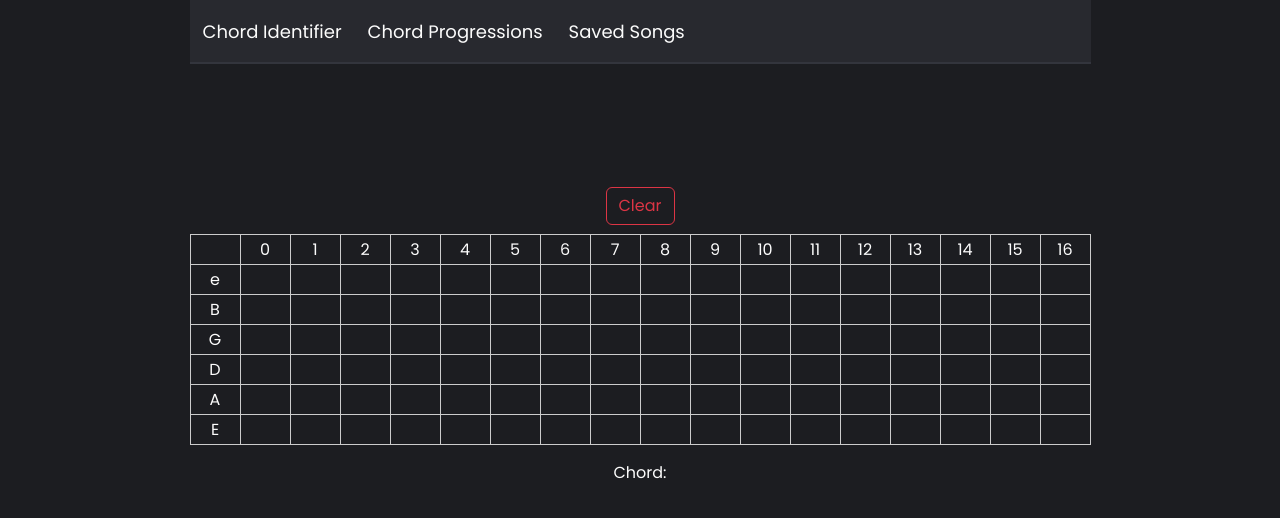
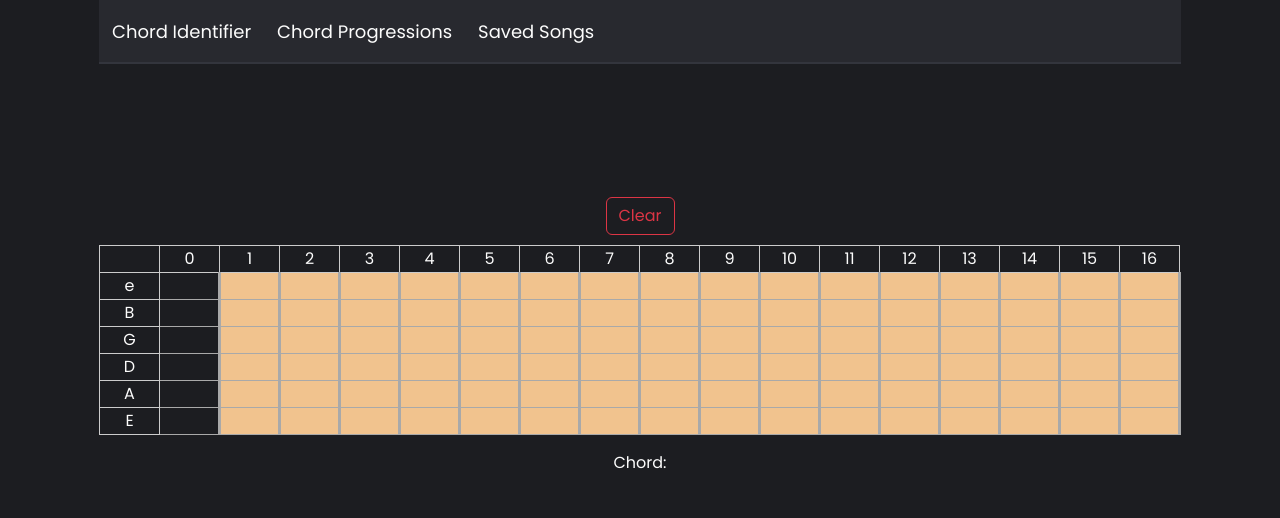
Before and after one commit to lukemcelligott/FretFlow, a React (Vite) app in the folder fretflow/: page /chord-identifier in a window 1280 px wide. Shown: the top 518 px of the page. Built offline with nearby package versions, Linux system fonts and the light colour scheme; no server answers; a web font is replaced by a local one.

Commit message:
more chord id changes

```diff
--- a/fretflow/src/Components/Fretboard.tsx
+++ b/fretflow/src/Components/Fretboard.tsx
@@ -107,8 +107,10 @@ const Fretboard: React.FC<FretboardProps> = ({ strings, numFrets }) => {
                         <tr key={stringIndex}>
                             <td>{string}</td>
                             {[...Array(numFrets)].map((_, fretIndex) => (
-                                <td key={fretIndex} onClick={() => handleCellClick(strings.length - stringIndex - 1, fretIndex)}>
-                                    {gridContent[strings.length - stringIndex - 1][fretIndex]}
+                                <td className={`fret ${fretIndex === 0 ? 'no-background' : ''}`} key={fretIndex} onClick={() => handleCellClick(strings.length - stringIndex - 1, fretIndex)}>
+                                    <div className='note-placed'>
+                                        {gridContent[strings.length - stringIndex - 1][fretIndex]}
+                                    </div>
                                 </td>
                             ))}
                         </tr>
--- a/fretflow/src/Components/styles/Fretboard.css
+++ b/fretflow/src/Components/styles/Fretboard.css
@@ -4,6 +4,13 @@
 
 .chord-text {
     margin-top: 2vh;
+}
+
+.fret {
+    /*border-image: url(/src/assets/images/fret-background.png);*/
+    border-color: #A9A9A9;
+    border-right: 3px solid #A9A9A9;
+    background-color: #F1C38E;
 }
 
 .fretboard-wrapper {
@@ -16,9 +23,19 @@
     color: #FCFCFC;
 }
 
+.no-background {
+    background-color: transparent;
+}
+
+.note-placed {
+    color: #1C1D21;
+    background-color: #457B9D;
+    border-radius: 50%;
+}
+
 th, td {
-    width: 50px;
-    height: 30px;
+    width: 60px;
+    height: 20px;
     text-align: center;
     border: 1px solid #ccc;
 }
--- /dev/null
+++ b/package.json
@@ -0,0 +1,5 @@
+{
+  "dependencies": {
+    "axios": "^1.6.2"
+  }
+}
```
Also changed, not shown: fretflow/src/assets/images/fret-background.png (added).
